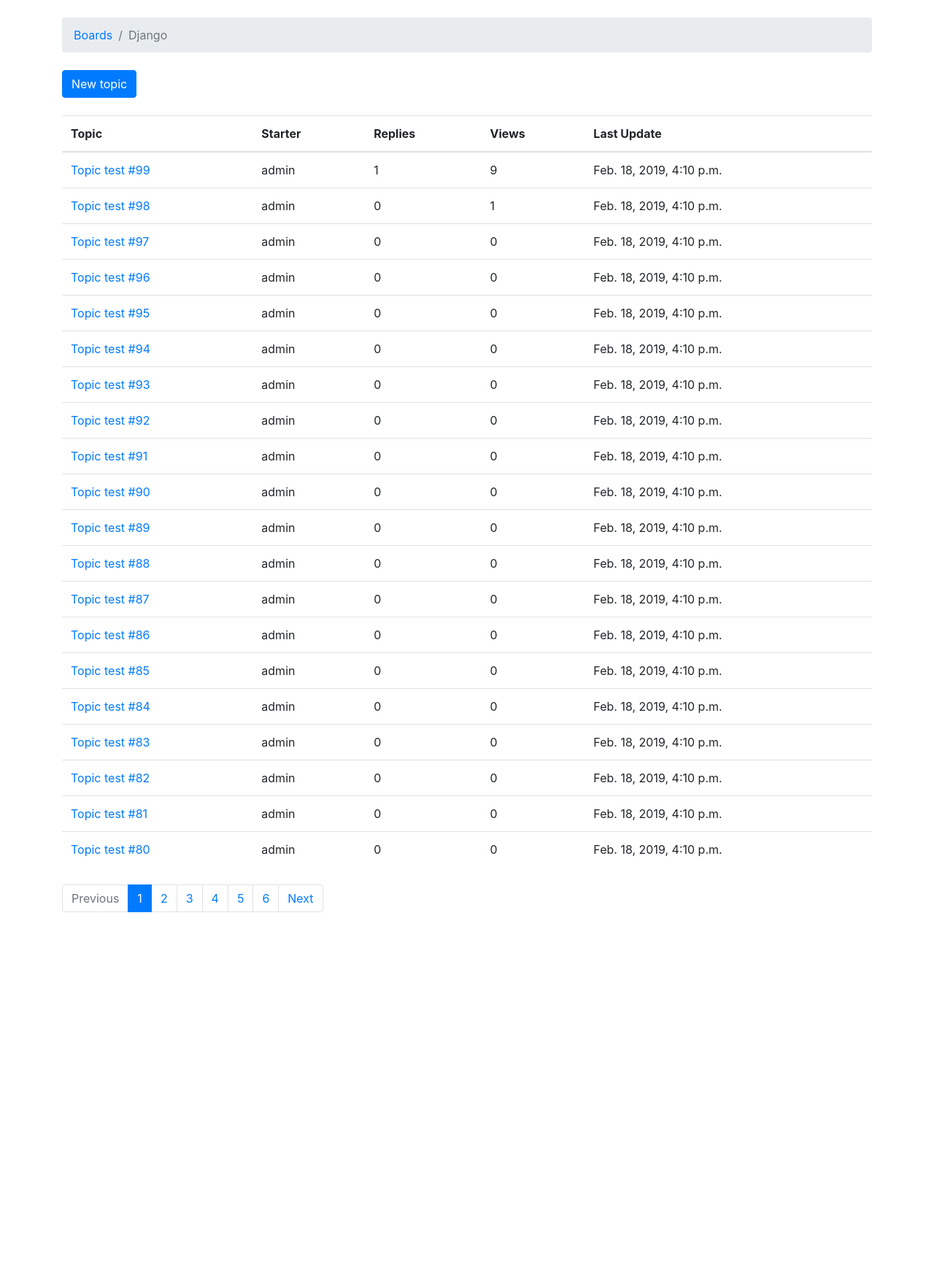
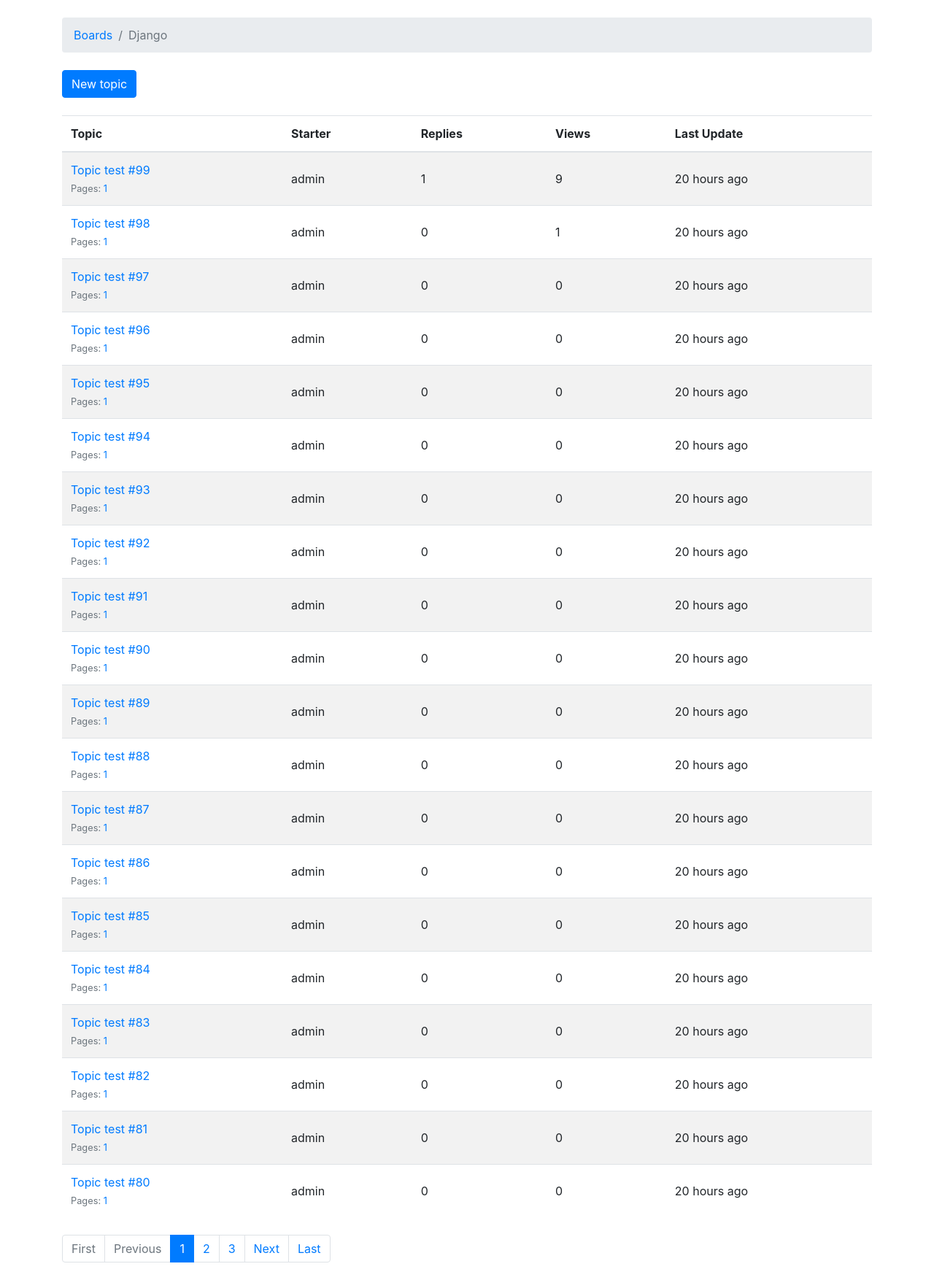
Before and after one commit to calindoran/DjangoBoards, a Django app: page /boards/1/ in a window 1280 px wide. Shown: the part 56-1810 px from the top of the page at 73% size. Before the commit the page ends 1306 px from the top, so only its background shows below. Run offline with Django 3.2, Linux system fonts and the light colour scheme; data comes from the database, SQL or seed files in the repository; both versions use the stored data as it was after the commit; some libraries are stand-ins or nearby versions; some web fonts are replaced.

Commit message:
Part6 complete, working

```diff
--- a/myproject/boards/models.py
+++ b/myproject/boards/models.py
@@ -2,6 +2,8 @@ from django.contrib.auth.models import User
 from django.db import models
 from django.utils.text import Truncator
 from django.utils.html import mark_safe
+from django.db import models
+import math
 
 from markdown import markdown
 
@@ -22,7 +24,6 @@ class Board(models.Model):
 
 class Topic(models.Model):
     subject = models.CharField(max_length=255)
-    #last_update = models.DateTimeField(auto_now_add=True)
     last_updated = models.DateTimeField(auto_now_add=True)
     board = models.ForeignKey(Board, on_delete=models.CASCADE, related_name='topics')
     starter = models.ForeignKey(User, on_delete=models.CASCADE, related_name='topics')
@@ -30,6 +31,25 @@ class Topic(models.Model):
 
     def __str__(self):
         return self.subject
+
+    def get_page_count(self):
+        count = self.posts.count()
+        pages = count / 20
+        return math.ceil(pages)
+
+    def has_many_pages(self, count=None):
+        if count is None:
+            count = self.get_page_count()
+        return count > 6
+
+    def get_page_range(self):
+        count = self.get_page_count()
+        if self.has_many_pages(count):
+            return range(1, 5)
+        return range(1, count + 1)
+
+    def get_last_ten_posts(self):
+        return self.posts.order_by('-created_at')[:10]
 
 class Post(models.Model):
     message = models.TextField(max_length=4000)
--- a/myproject/boards/views.py
+++ b/myproject/boards/views.py
@@ -8,6 +8,7 @@ from django.utils import timezone
 from django.views.generic import UpdateView, ListView
 from django.utils.decorators import method_decorator
 from django.core.paginator import Paginator, EmptyPage, PageNotAnInteger
+from django.urls import reverse
 
 from .forms import NewTopicForm, PostForm
 from .models import Board, Topic, Post
@@ -41,8 +42,13 @@ class PostListView(ListView):
     paginate_by = 20
 
     def get_context_data(self, **kwargs):
-        self.topic.views += 1
-        self.topic.save()
+
+        session_key = 'viewed_topic_{}'.format(self.topic.pk)
+        if not self.request.session.get(session_key, False):
+            self.topic.views += 1
+            self.topic.save()
+            self.request.session[session_key] = True
+
         kwargs['topic'] = self.topic
         return super().get_context_data(**kwargs)
 
@@ -81,7 +87,18 @@ def reply_topic(request, pk, topic_pk):
             post.topic = topic
             post.created_by = request.user
             post.save()
-            return redirect('topic_posts', pk=pk, topic_pk=topic_pk)
+
+            topic.last_updated = timezone.now()
+            topic.save()
+
+            topic_url = reverse('topic_posts', kwargs={'pk': pk, 'topic_pk': topic_pk})
+            topic_post_url = '{url}?page={page}#{id}'.format(
+                url=topic_url,
+                id=post.pk,
+                page=topic.get_page_count()
+            )
+
+            return redirect(topic_post_url)
     else:
         form = PostForm()
     return render(request, 'reply_topic.html', {'topic': topic, 'form': form})
--- a/myproject/myproject/settings.py
+++ b/myproject/myproject/settings.py
@@ -37,6 +37,7 @@ INSTALLED_APPS = [
     "django.contrib.sessions",
     "django.contrib.messages",
     "django.contrib.staticfiles",
+    "django.contrib.humanize",
 
     "widget_tweaks",
 
--- a/myproject/templates/includes/pagination.html
+++ b/myproject/templates/includes/pagination.html
@@ -1,6 +1,16 @@
 {% if is_paginated %}
 <nav aria-label="Topics pagination" class="mb-4">
   <ul class="pagination">
+    {% if page_obj.number > 1 %}
+    <li class="page-item">
+      <a class="page-link" href="?page=1">First</a>
+    </li>
+    {% else %}
+    <li class="page-item disabled">
+      <span class="page-link">First</span>
+    </li>
+    {% endif %}
+
     {% if page_obj.has_previous %}
     <li class="page-item">
       <a class="page-link" href="?page={{ page_obj.previous_page_number }}">Previous</a>
@@ -19,8 +29,7 @@
         <span class="sr-only">(current)</span>
       </span>
     </li>
-        {% else %}
-          <li class="page-item">
+    {% elif page_num > page_obj.number|add:'-3' and page_num < page_obj.number|add:'3' %} <li class="page-item">
       <a class="page-link" href="?page={{ page_num }}">{{ page_num }}</a>
       </li>
       {% endif %}
@@ -35,6 +44,16 @@
         <span class="page-link">Next</span>
       </li>
       {% endif %}
+
+      {% if page_obj.number != paginator.num_pages %}
+      <li class="page-item">
+        <a class="page-link" href="?page={{ paginator.num_pages }}">Last</a>
+      </li>
+      {% else %}
+      <li class="page-item disabled">
+        <span class="page-link">Last</span>
+      </li>
+      {% endif %}
   </ul>
 </nav>
 {% endif %}
--- a/myproject/templates/reply_topic.html
+++ b/myproject/templates/reply_topic.html
@@ -30,7 +30,7 @@
   <button type="submit" class="btn btn-success">Post a reply</button>
 </form>
 
-{% for post in topic.posts.all %}
+{% for post in topic.get_last_ten_posts %}
 <div class="card mb-2">
   <div class="card-body p-3">
     <div class="row mb-3">
--- a/myproject/templates/topic_posts.html
+++ b/myproject/templates/topic_posts.html
@@ -1,6 +1,6 @@
 {% extends 'base.html' %}
 
-{% load static %}
+{% load gravatar %}
 
 {% block title %}{{ topic.subject }}{% endblock %}
 
@@ -17,14 +17,14 @@
 </div>
 
 {% for post in posts %}
-<div class="card {% if forloop.last %}mb-4{% else %}mb-2{% endif %} {% if forloop.first %}border-dark{% endif %}">
+<div id="{{ post.pk }}" class="card {% if forloop.last %}mb-4{% else %}mb-2{% endif %} {% if forloop.first %}border-dark{% endif %}">
   {% if forloop.first %}
   <div class="card-header text-white bg-dark py-2 px-3">{{ topic.subject }}</div>
   {% endif %}
   <div class="card-body p-3">
     <div class="row">
       <div class="col-2">
-        <img src="{% static 'img/avatar.png' %}" alt="{{ post.created_by.username }}" class="w-100">
+        <img src="{{ post.created_by|gravatar }}" alt="{{ post.created_by.username }}" class="w-100 rounded">
         <small>Posts: {{ post.created_by.posts.count }}</small>
       </div>
       <div class="col-10">
--- a/myproject/templates/topics.html
+++ b/myproject/templates/topics.html
@@ -1,4 +1,6 @@
 {% extends 'base.html' %}
+
+{% load humanize %}
 
 {% block title %}
 {{ board.name }} - {{ block.super }}
@@ -14,7 +16,7 @@
   <a href="{% url 'new_topic' board.pk %}" class="btn btn-primary">New topic</a>
 </div>
 
-<table class="table mb-4">
+<table class="table table-striped mb-4">
   <thead class="thead-inverse">
     <tr>
       <th>Topic</th>
@@ -26,12 +28,26 @@
   </thead>
   <tbody>
     {% for topic in topics %}
+    {% url 'topic_posts' board.pk topic.pk as topic_url %}
     <tr>
-      <td><a href="{% url 'topic_posts' board.pk topic.pk %}">{{ topic.subject }}</a></td>
-      <td>{{ topic.starter.username }}</td>
-      <td>{{ topic.replies }}</td>
-      <td>{{ topic.views }}</td>
-      <td>{{ topic.last_updated }}</td>
+      <td>
+        <p class="mb-0">
+          <a href="{{ topic_url }}">{{ topic.subject }}</a>
+        </p>
+        <small class="text-muted">
+          Pages:
+          {% for i in topic.get_page_range %}
+          <a href="{{ topic_url }}?page={{ i }}">{{ i }}</a>
+          {% endfor %}
+          {% if topic.has_many_pages %}
+          ... <a href="{{ topic_url }}?page={{ topic.get_page_count }}">Last Page</a>
+          {% endif %}
+        </small>
+      </td>
+      <td class="align-middle">{{ topic.starter.username }}</td>
+      <td class="align-middle">{{ topic.replies }}</td>
+      <td class="align-middle">{{ topic.views }}</td>
+      <td class="align-middle">{{ topic.last_updated|naturaltime }}</td>
     </tr>
     {% endfor %}
   </tbody>
```
Also changed, not shown: myproject/accounts/tests/test_mail_password_reset.py (added, +29 -0 lines), myproject/accounts/tests/test_view_my_account.py (added, +96 -0 lines), myproject/boards/templatetags/gravatar.py (added, +19 -0 lines), myproject/boards/tests/test_view_reply_topic.py (+3 -4 lines), myproject/db.sqlite3. Lines whose indentation alone changed are shown as unchanged.
